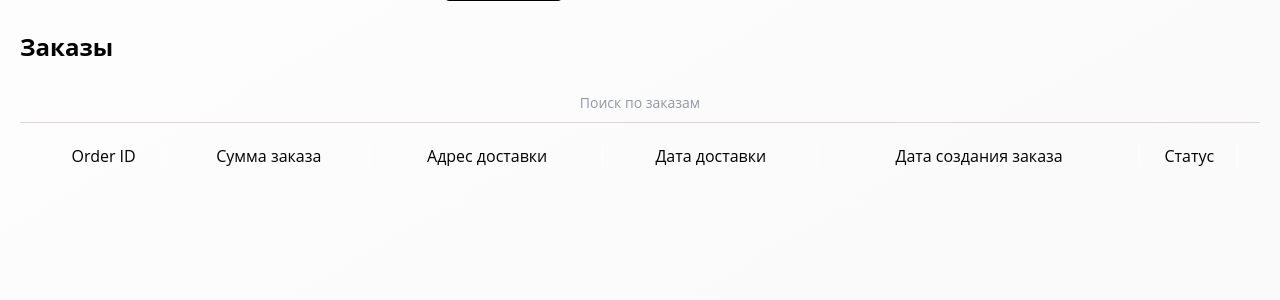
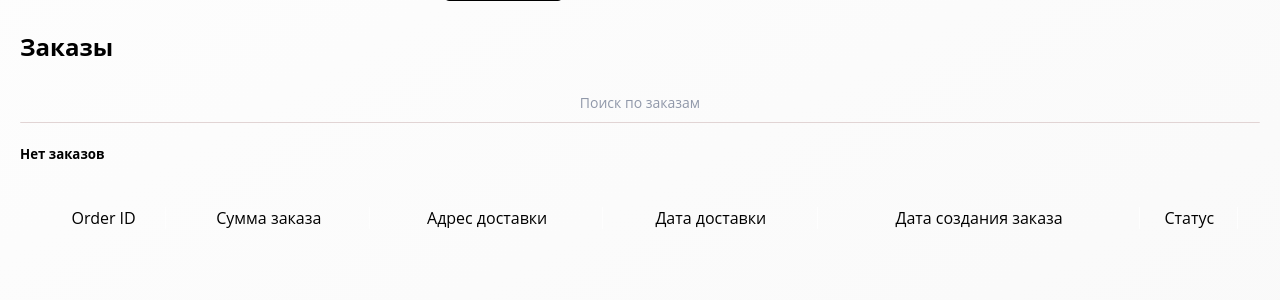
Before and after one commit to 1FaKe110/bvb_shop_admin, a Flask app: template src/templates/orders.html in a window 1280 px wide. Shown: the part 52-352 px from the top of the page. Run offline with Flask 3, Linux system fonts and the light colour scheme; the template is opened without the code that fills it, so the values that code supplies are empty; parts of the project's set-up code (start-up, migrations or seed data) failed here and were passed over.

Commit message:
30.10 fix orders.html

```diff
--- a/src/templates/orders.html
+++ b/src/templates/orders.html
@@ -53,6 +53,7 @@
 <!--            <th>Управление</th>-->
         </tr>
         </thead>
+        {% if orders %}
         {% for order in orders %}
         <form method="post" onblur="submitForm({{order.order_id}})" id="order_{{order.order_id}}">
             <tr>
@@ -88,8 +89,10 @@
 <!--                </td>-->
             </tr>
         </form>
-
         {% endfor %}
+        {% else %}
+        <h5>Нет заказов</h5>
+        {% endif %}
     </table>
 </main>
 </body>
```
